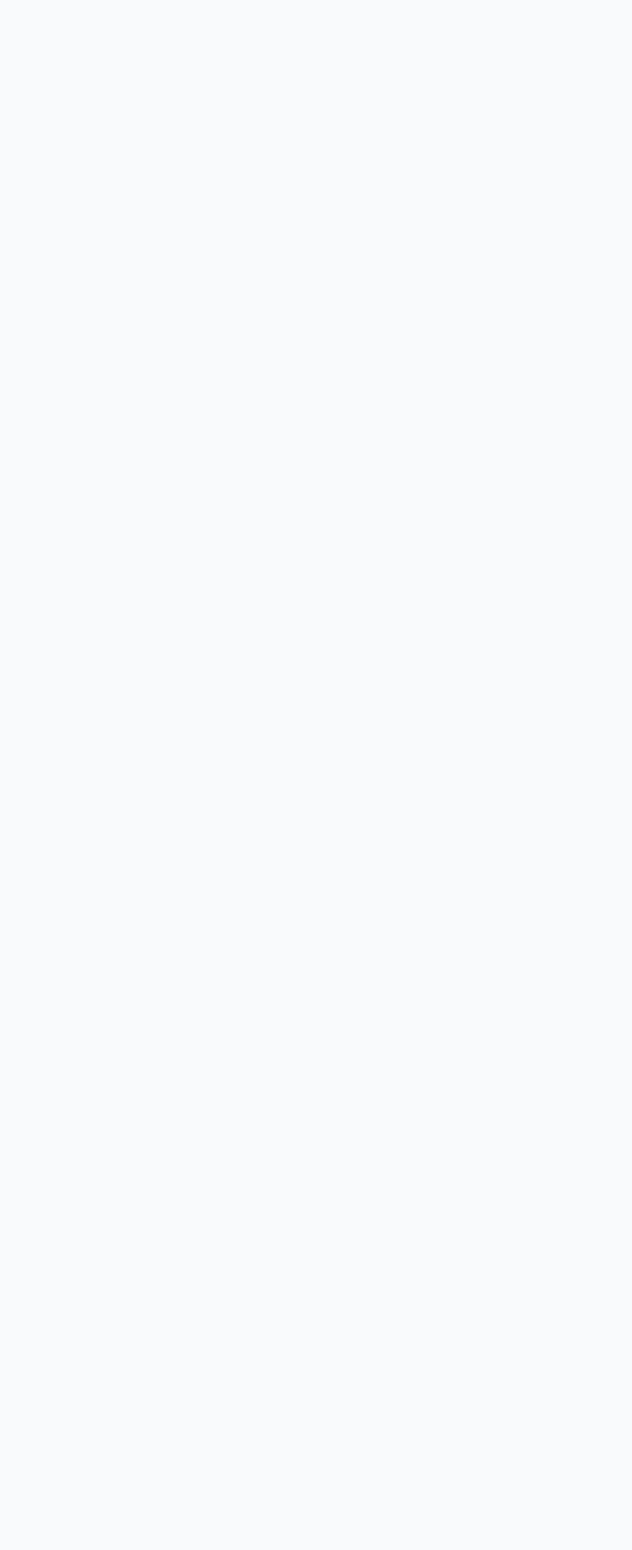
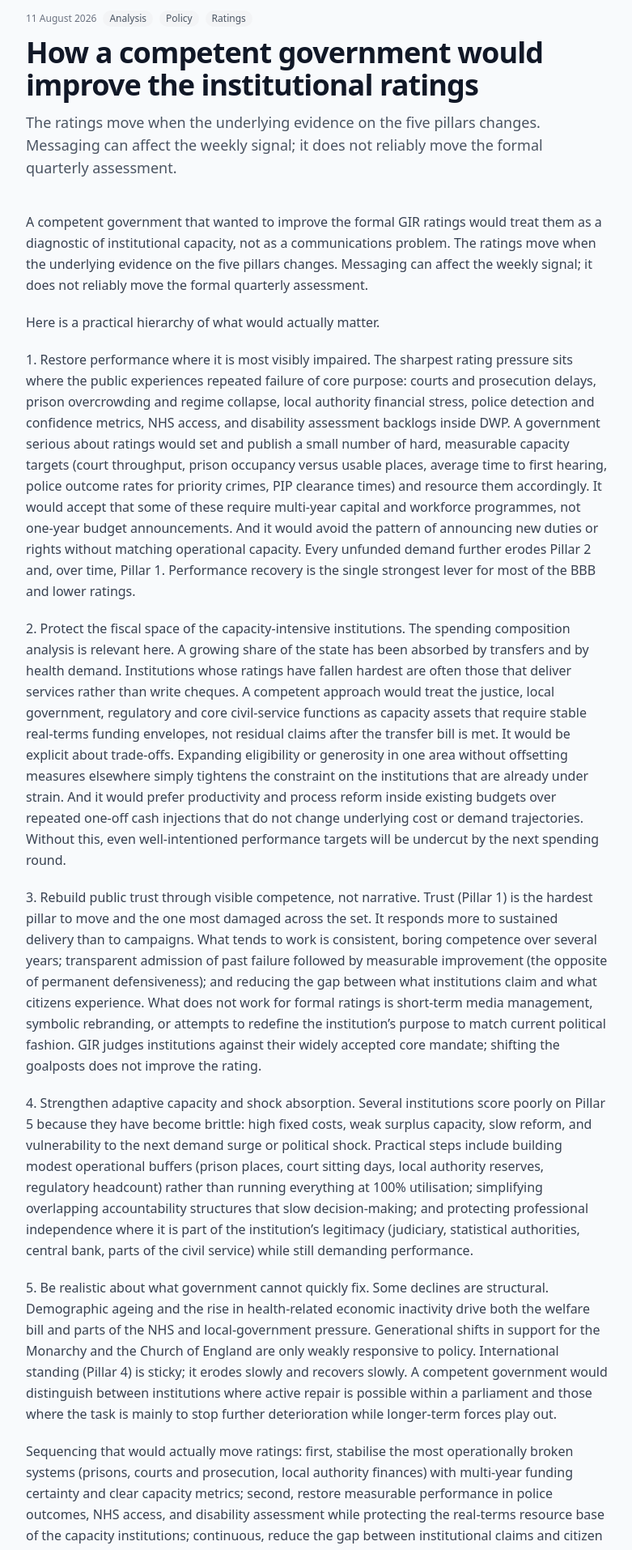
Before and after one commit to stumpyuk1/gir-institutional-ratings, a Next.js app: page /blog/how-a-competent-government-would-improve-the-ratings in a window 1280 px wide. Before the commit this address had no page. Shown: the part 140-2054 px from the top of the page at 81% size, without its empty margins (248-1029 px from the left). Before the commit the page ends 800 px from the top, so only its background shows below. Built offline with nearby package versions, Linux system fonts and the light colour scheme.

Commit message:
Add blog post: How a competent government would improve the institutional ratings

```diff
--- a/data/posts.ts
+++ b/data/posts.ts
@@ -8,6 +8,25 @@ export interface BlogPost {
 }
 
 export const posts: BlogPost[] = [
+  {
+    slug: "how-a-competent-government-would-improve-the-ratings",
+    title: "How a competent government would improve the institutional ratings",
+    date: "2026-08-11",
+    excerpt:
+      "The ratings move when the underlying evidence on the five pillars changes. Messaging can affect the weekly signal; it does not reliably move the formal quarterly assessment.",
+    tags: ["Analysis", "Policy", "Ratings"],
+    body: [
+      "A competent government that wanted to improve the formal GIR ratings would treat them as a diagnostic of institutional capacity, not as a communications problem. The ratings move when the underlying evidence on the five pillars changes. Messaging can affect the weekly signal; it does not reliably move the formal quarterly assessment.",
+      "Here is a practical hierarchy of what would actually matter.",
+      "1. Restore performance where it is most visibly impaired. The sharpest rating pressure sits where the public experiences repeated failure of core purpose: courts and prosecution delays, prison overcrowding and regime collapse, local authority financial stress, police detection and confidence metrics, NHS access, and disability assessment backlogs inside DWP. A government serious about ratings would set and publish a small number of hard, measurable capacity targets (court throughput, prison occupancy versus usable places, average time to first hearing, police outcome rates for priority crimes, PIP clearance times) and resource them accordingly. It would accept that some of these require multi-year capital and workforce programmes, not one-year budget announcements. And it would avoid the pattern of announcing new duties or rights without matching operational capacity. Every unfunded demand further erodes Pillar 2 and, over time, Pillar 1. Performance recovery is the single strongest lever for most of the BBB and lower ratings.",
+      "2. Protect the fiscal space of the capacity-intensive institutions. The spending composition analysis is relevant here. A growing share of the state has been absorbed by transfers and by health demand. Institutions whose ratings have fallen hardest are often those that deliver services rather than write cheques. A competent approach would treat the justice, local government, regulatory and core civil-service functions as capacity assets that require stable real-terms funding envelopes, not residual claims after the transfer bill is met. It would be explicit about trade-offs. Expanding eligibility or generosity in one area without offsetting measures elsewhere simply tightens the constraint on the institutions that are already under strain. And it would prefer productivity and process reform inside existing budgets over repeated one-off cash injections that do not change underlying cost or demand trajectories. Without this, even well-intentioned performance targets will be undercut by the next spending round.",
+      "3. Rebuild public trust through visible competence, not narrative. Trust (Pillar 1) is the hardest pillar to move and the one most damaged across the set. It responds more to sustained delivery than to campaigns. What tends to work is consistent, boring competence over several years; transparent admission of past failure followed by measurable improvement (the opposite of permanent defensiveness); and reducing the gap between what institutions claim and what citizens experience. What does not work for formal ratings is short-term media management, symbolic rebranding, or attempts to redefine the institution’s purpose to match current political fashion. GIR judges institutions against their widely accepted core mandate; shifting the goalposts does not improve the rating.",
+      "4. Strengthen adaptive capacity and shock absorption. Several institutions score poorly on Pillar 5 because they have become brittle: high fixed costs, weak surplus capacity, slow reform, and vulnerability to the next demand surge or political shock. Practical steps include building modest operational buffers (prison places, court sitting days, local authority reserves, regulatory headcount) rather than running everything at 100% utilisation; simplifying overlapping accountability structures that slow decision-making; and protecting professional independence where it is part of the institution’s legitimacy (judiciary, statistical authorities, central bank, parts of the civil service) while still demanding performance.",
+      "5. Be realistic about what government cannot quickly fix. Some declines are structural. Demographic ageing and the rise in health-related economic inactivity drive both the welfare bill and parts of the NHS and local-government pressure. Generational shifts in support for the Monarchy and the Church of England are only weakly responsive to policy. International standing (Pillar 4) is sticky; it erodes slowly and recovers slowly. A competent government would distinguish between institutions where active repair is possible within a parliament and those where the task is mainly to stop further deterioration while longer-term forces play out.",
+      "Sequencing that would actually move ratings: first, stabilise the most operationally broken systems (prisons, courts and prosecution, local authority finances) with multi-year funding certainty and clear capacity metrics; second, restore measurable performance in police outcomes, NHS access, and disability assessment while protecting the real-terms resource base of the capacity institutions; continuous, reduce the gap between institutional claims and citizen experience and treat trust as a lagging indicator of competence rather than a free-standing communications target; and avoid expanding statutory duties, symbolic reforms, or transfer commitments that further squeeze the institutions already in the BBB and below range.",
+      "The ratings are not a popularity contest. They are a judgement on whether the institutions still have the legitimacy, competence and resilience to perform their core functions over time. A government that improved those underlying conditions would see the formal ratings follow — usually with a lag. One that treated the ratings as a presentational problem would not.",
+    ],
+  },
   {
     slug: "spending-composition-and-the-institutional-slide",
     title: "Spending composition and the 25-year institutional slide",
```
